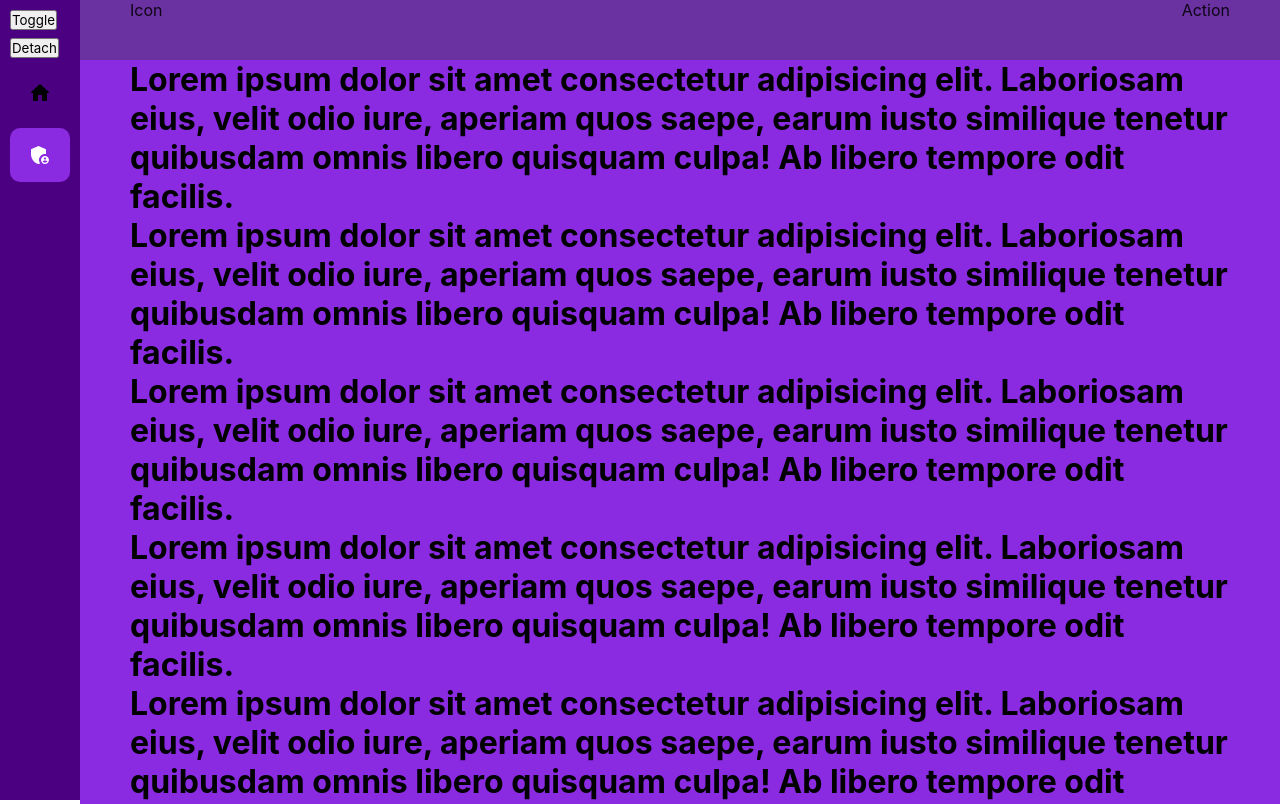
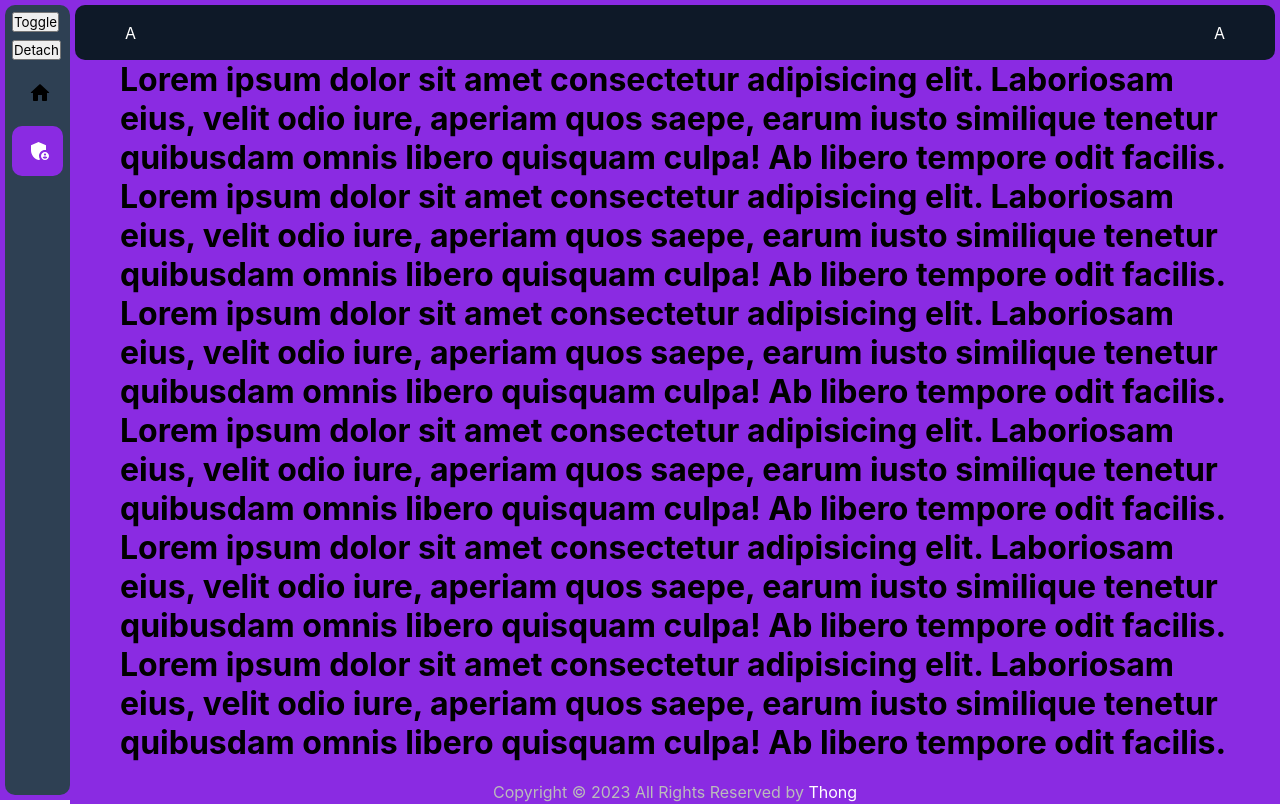
Before and after one commit to Thong17/hospital-sys-web-v2, a React (Vite) app: page /admin/role in a window 1280 px wide. Shown: the top 804 px of the page. Built offline with nearby package versions, Linux system fonts and the light colour scheme.

Commit message:
update: layout

```diff
--- a/src/components/shared/Bottombar.tsx
+++ b/src/components/shared/Bottombar.tsx
@@ -1,6 +1,6 @@
 import { APP_MENU } from 'constants/menu'
 import { Box } from '@mui/material'
-import { FOOTER_HEIGHT } from 'constants/layout'
+import { FOOTER_HEIGHT, OUTER_MENU_SPACING } from 'constants/layout'
 import useTheme from 'hooks/useTheme'
 import { NavLink } from 'react-router-dom'
 import { languages } from 'contexts/language/constant'
@@ -17,7 +17,7 @@ const Bottombar = () => {
         bottom: 0,
         backgroundColor: 'blueviolet',
         width: '100%',
-        padding: '0 10px 10px 10px',
+        padding: `0 ${OUTER_MENU_SPACING}px ${OUTER_MENU_SPACING}px ${OUTER_MENU_SPACING}px`,
         boxSizing: 'border-box',
         zIndex: 1000
       }}
--- a/src/components/shared/Navbar.tsx
+++ b/src/components/shared/Navbar.tsx
@@ -2,34 +2,61 @@ import { Box } from '@mui/material'
 import { LAYOUT_TRANSITION } from 'components/layouts/Layout'
 import { useAppSelector } from 'app/store'
 import { selectConfig } from 'stores/config/selector'
-import { COLLAPSED_SIDEBAR_WIDTH, EXPANDED_SIDEBAR_WIDTH, NAVBAR_HEIGHT, SIDE_PADDING } from 'constants/layout'
+import {
+  COLLAPSED_SIDEBAR_WIDTH,
+  EXPANDED_SIDEBAR_WIDTH,
+  NAVBAR_HEIGHT,
+  OUTER_MENU_SPACING,
+  SIDE_PADDING,
+} from 'constants/layout'
 import useDevice from 'hooks/useDevice'
 import { TABLET_WIDTH } from 'contexts/web/constant'
+import useTheme from 'hooks/useTheme'
 
 const Navbar = () => {
   const { isOpenedSidebar, isAttachedSidebar } = useAppSelector(selectConfig)
   const { width } = useDevice()
+  const { theme } = useTheme()
   return (
     <Box
       id='navbar'
       sx={{
         height: NAVBAR_HEIGHT,
         position: 'fixed',
-        width: width > TABLET_WIDTH ? `calc(100% - ${(isOpenedSidebar && isAttachedSidebar) ? EXPANDED_SIDEBAR_WIDTH : COLLAPSED_SIDEBAR_WIDTH}px)` : '100%',
-        display: 'flex',
-        justifyContent: 'space-between',
-        opacity: 0.9,
-        padding: `0 ${SIDE_PADDING}px`,
-        backgroundColor: 'rebeccapurple',
+        width:
+          width > TABLET_WIDTH
+            ? `calc(100% - ${
+                isOpenedSidebar && isAttachedSidebar
+                  ? EXPANDED_SIDEBAR_WIDTH
+                  : COLLAPSED_SIDEBAR_WIDTH
+              }px)`
+            : '100%',
         transition: LAYOUT_TRANSITION,
+        padding: `${OUTER_MENU_SPACING}px ${OUTER_MENU_SPACING}px 0 ${OUTER_MENU_SPACING}px`,
         boxSizing: 'border-box',
+        backgroundColor: 'blueviolet',
         '&.active': {
-          transform: 'translateY(-100%)'
-        }
+          transform: 'translateY(-100%)',
+        },
       }}
     >
-      <span>Icon</span>
-      <span>Action</span>
+      <Box
+        sx={{
+          display: 'flex',
+          justifyContent: 'space-between',
+          alignItems: 'center',
+          padding: `0 ${SIDE_PADDING}px`,
+          boxSizing: 'border-box',
+          backgroundColor: theme.background.primary,
+          borderRadius: theme.radius.ternary,
+          width: '100%',
+          height: '100%',
+          color: theme.text.primary
+        }}
+      >
+        <span>A</span>
+        <span>A</span>
+      </Box>
     </Box>
   )
 }
--- a/src/components/shared/Sidebar.tsx
+++ b/src/components/shared/Sidebar.tsx
@@ -9,6 +9,7 @@ import { LAYOUT_TRANSITION } from 'components/layouts/Layout'
 import {
   COLLAPSED_SIDEBAR_WIDTH,
   EXPANDED_SIDEBAR_WIDTH,
+  OUTER_MENU_SPACING,
 } from 'constants/layout'
 import useTheme from 'hooks/useTheme'
 
@@ -29,13 +30,13 @@ const Sidebar = () => {
     <Box
       component={'div'}
       sx={{
-        backgroundColor: 'indigo',
+        backgroundColor: 'blueviolet',
         height: '100vh',
         width: `${
           isOpenedSidebar ? EXPANDED_SIDEBAR_WIDTH : COLLAPSED_SIDEBAR_WIDTH
         }px`,
         position: 'fixed',
-        padding: '10px',
+        padding: `${OUTER_MENU_SPACING}px 0 ${OUTER_MENU_SPACING}px ${OUTER_MENU_SPACING}px`,
         boxSizing: 'border-box',
         zIndex: 1000,
         transition: LAYOUT_TRANSITION,
@@ -50,6 +51,10 @@ const Sidebar = () => {
           flexDirection: 'column',
           justifyContent: 'start',
           alignItems: 'start',
+          backgroundColor: '#2E4053',
+          padding: '7px',
+          boxSizing: 'border-box',
+          borderRadius: theme.radius.ternary,
           gap: 1,
           '& a': { color: 'black', borderRadius: theme.radius.ternary, width: '100%' },
           '& a:hover': { backgroundColor: '#ffffff22', width: isOpenedSidebar ? '100%' : 'fit-content !important', boxShadow: theme.shadow.secondary },
@@ -82,7 +87,7 @@ const SidebarItem = ({ nav }: any) => {
       <Box
         sx={{
           cursor: 'pointer',
-          padding: '15px 18px',
+          padding: '13px 16px',
           display: 'flex',
           alignItems: 'center',
           justifyContent: 'start',
--- a/src/constants/layout.ts
+++ b/src/constants/layout.ts
@@ -1,5 +1,6 @@
 export const NAVBAR_HEIGHT = 60
-export const FOOTER_HEIGHT = 70
+export const FOOTER_HEIGHT = 60
 export const SIDE_PADDING = 50
-export const COLLAPSED_SIDEBAR_WIDTH = 80
+export const COLLAPSED_SIDEBAR_WIDTH = 70
 export const EXPANDED_SIDEBAR_WIDTH = 300
+export const OUTER_MENU_SPACING = 5
--- a/src/styles/index.ts
+++ b/src/styles/index.ts
@@ -8,6 +8,6 @@ export const CustomFooter = styled(Stack)(
     width: '100%',
     color: styled.text.primary,
     height: FOOTER_HEIGHT,
-    backgroundColor: 'darkslateblue'
+    backgroundColor: 'blueviolet'
   })
 )
```
